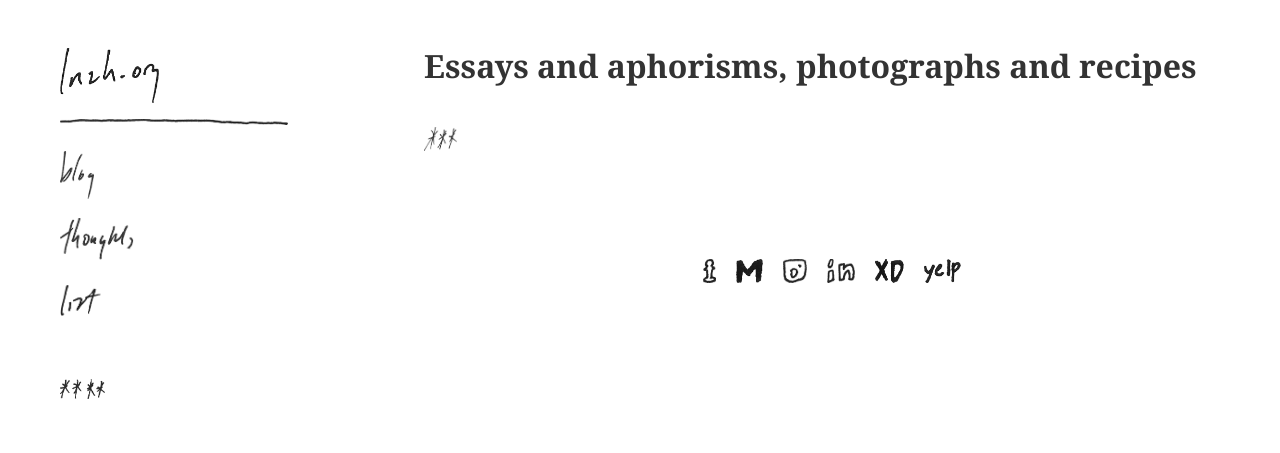
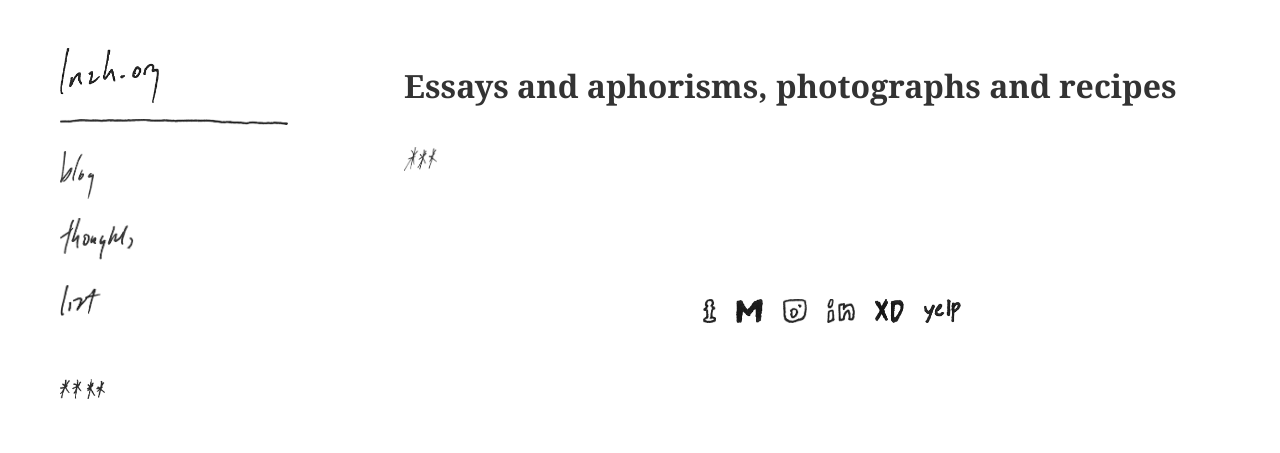
Before and after one commit to brendanjacobsen02/lnzh.org, a plain HTML site: page index.html in a window 1280 px wide. Drawn offline with Linux system fonts and the light colour scheme.

Commit message:
Reduce horizontal padding, revert vertical padding in main section

```diff
--- a/assets/css/style.css
+++ b/assets/css/style.css
@@ -197,7 +197,7 @@ nav img:not([class*="size-"]) {
 /* Main Content Area */
 main {
     margin-left: 30%;
-    padding: 40px 40px;
+    padding: 60px 20px;
     max-width: 900px;
 }
 
```
